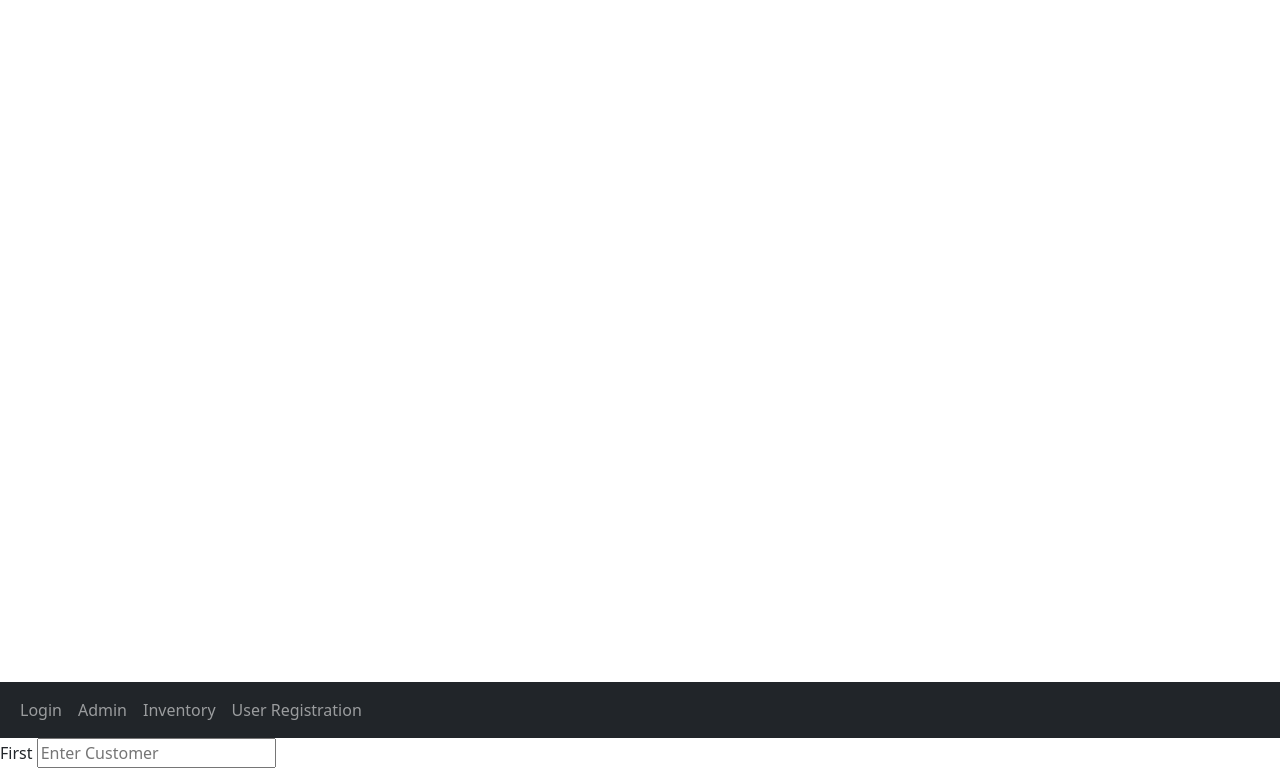
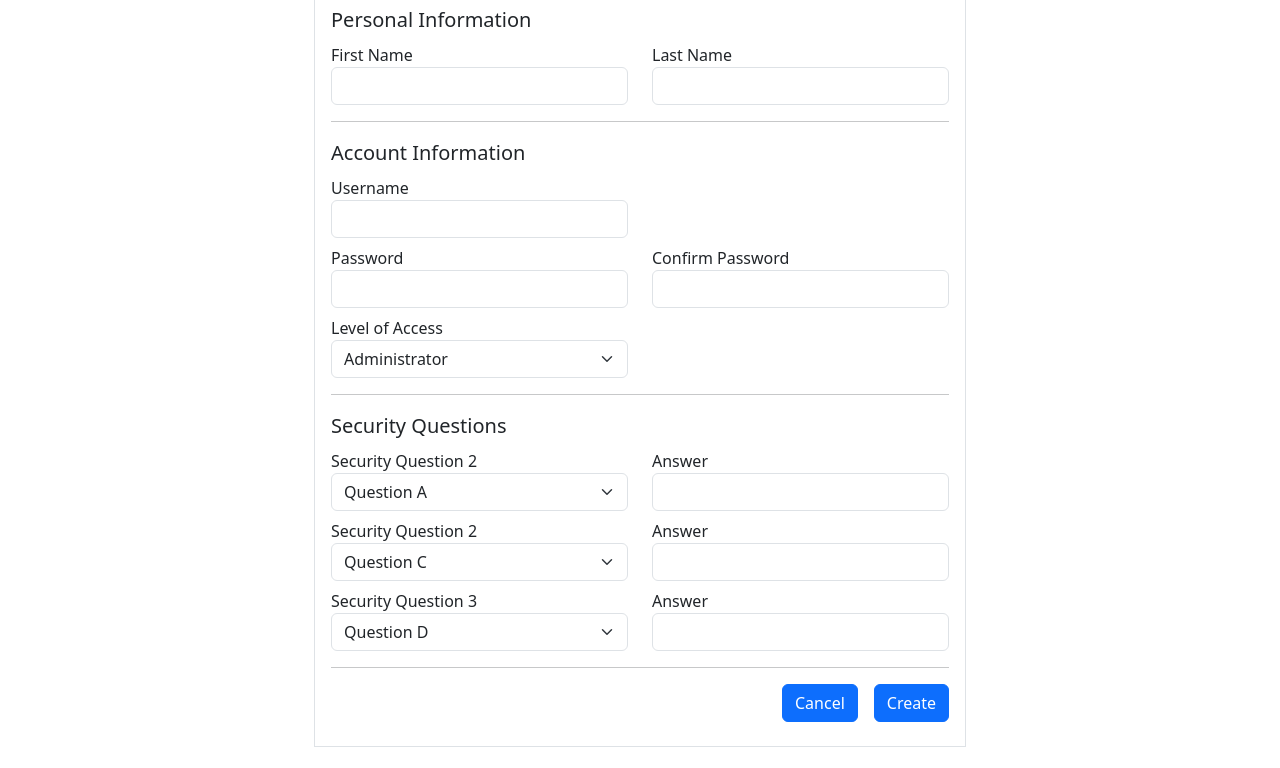
Before and after one commit to water-mizuu/static-interface, a plain HTML site: page user.html in a window 1280 px wide. Shown: the part 62-830 px from the top of the page. After the commit the page ends 809 px from the top, so only its background shows below. Drawn offline with nearby package versions, Linux system fonts and the light colour scheme.

Commit message:
Laid out html files to complete; Created initial user, product registration pages

```diff
--- /dev/null
+++ b/product.html
@@ -0,0 +1,142 @@
+<!DOCTYPE html>
+<html lang="en">
+    <head>
+        <meta charset="UTF-8" />
+        <meta name="viewport" content="width=device-width, initial-scale=1.0" />
+        <title>Product Registration</title>
+        <link
+            href="https://cdn.jsdelivr.net/npm/bootstrap@5.3.3/dist/css/bootstrap.min.css"
+            rel="stylesheet"
+            integrity="sha384-QWTKZyjpPEjISv5WaRU9OFeRpok6YctnYmDr5pNlyT2bRjXh0JMhjY6hW+ALEwIH"
+            crossorigin="anonymous"
+        />
+        <link
+            href="https://cdnjs.cloudflare.com/ajax/libs/font-awesome/6.0.0/css/all.min.css"
+            rel="stylesheet"
+        />
+    </head>
+    <body>
+        <div class="vh-100 d-flex flex-column">
+            <div class="row p-3 border-bottom">
+                <span class="fs-4">
+                    <i class="fa-solid fa-arrow-left me-3"></i>
+                    Create new Product
+                </span>
+            </div>
+            <div class="row row-cols-2 flex-grow-1">
+                <div class="col flex-grow-1 flex-fill">
+                    <div class="p-3">
+                        <div>
+                            <div class="row mb-2">
+                                <span class="fs-5">Product Information</span>
+                            </div>
+                            <div class="row row-cols-2 mb-2">
+                                <div class="col flex-column">
+                                    <label class="">Product Name*</label>
+                                    <input type="text" class="form-control" />
+                                </div>
+                                <div class="col flex-column">
+                                    <label class="">Category*</label>
+                                    <input type="text" class="form-control" />
+                                </div>
+                            </div>
+                            <div class="row p-2 flex-column">
+                                <label class="">Description</label>
+                                <textarea
+                                    class="form-control"
+                                    rows="2"
+                                ></textarea>
+                            </div>
+                            <div class="row row-cols-2 mb-2">
+                                <div class="col flex-column">
+                                    <label class=""
+                                        >Initial Quantity on Hand*</label
+                                    >
+                                    <input type="text" class="form-control" />
+                                </div>
+                                <div class="col flex-column">
+                                    <label class="">Purchased unit</label>
+                                    <input type="text" class="form-control" />
+                                </div>
+                            </div>
+                            <div class="row row-cols-2 mb-2">
+                                <div class="col flex-column">
+                                    <label class="">Critical Level</label>
+                                    <input type="text" class="form-control" />
+                                </div>
+                            </div>
+                            <hr />
+                            <div class="row mb-2">
+                                <span class="fs-5">Unit Information</span>
+                            </div>
+                            <div class="row row-cols-2 mb-2">
+                                <div class="col flex-column">
+                                    <label class="">Unit</label>
+                                    <input type="text" class="form-control" />
+                                </div>
+                                <div class="col flex-column">
+                                    <label class="">Main unit equivalent</label>
+                                    <input type="text" class="form-control" />
+                                </div>
+                            </div>
+                            <button
+                                type="button"
+                                class="btn btn-outline-success"
+                            >
+                                <i class="fa-solid fa-plus"></i>
+                                Add new unit conversion
+                            </button>
+                        </div>
+                    </div>
+                </div>
+                <div class="col d-flex flex-column border-start flex-grow-1">
+                    <div class="p-3 d-flex flex-column h-100 flex-grow-1">
+                        <div>
+                            <div class="row mb-2">
+                                <span class="fs-5">Sale Information</span>
+                            </div>
+                            <div class="row row-cols-2 mb-2">
+                                <div class="col-12 flex-column">
+                                    <label class="">Sale Cost / Rate</label>
+                                    <input type="text" class="form-control" />
+                                </div>
+                            </div>
+                        </div>
+                        <hr />
+                        <div class="flex-grow-1">
+                            <div class="row mb-2">
+                                <span class="fs-5">Purchase Information</span>
+                            </div>
+                            <div class="row row-cols-2 mb-2">
+                                <div class="col-12 flex-column">
+                                    <label class="">Restock Cost</label>
+                                    <input type="text" class="form-control" />
+                                </div>
+                            </div>
+                            <div class="row flex-grow-1 flex-fill"></div>
+                            <div
+                                class="row mb-2 justify-content-end flex-grow-1 flex-fill"
+                            >
+                                <div
+                                    class="d-flex justify-content-end flex-grow-1 flex-fill"
+                                >
+                                    <button class="btn btn-primary me-3">
+                                        Cancel
+                                    </button>
+                                    <button class="btn btn-primary">
+                                        Create
+                                    </button>
+                                </div>
+                            </div>
+                        </div>
+                    </div>
+                </div>
+            </div>
+        </div>
+        <script
+            src="https://cdn.jsdelivr.net/npm/bootstrap@5.3.3/dist/js/bootstrap.bundle.min.js"
+            integrity="sha384-YvpcrYf0tY3lHB60NNkmXc5s9fDVZLESaAA55NDzOxhy9GkcIdslK1eN7N6jIeHz"
+            crossorigin="anonymous"
+        ></script>
+    </body>
+</html>
--- a/user.html
+++ b/user.html
@@ -10,47 +10,118 @@
             integrity="sha384-QWTKZyjpPEjISv5WaRU9OFeRpok6YctnYmDr5pNlyT2bRjXh0JMhjY6hW+ALEwIH"
             crossorigin="anonymous"
         />
+        <link
+            href="https://cdnjs.cloudflare.com/ajax/libs/font-awesome/6.0.0/css/all.min.css"
+            rel="stylesheet"
+        />
     </head>
     <body>
         <div class="vh-100 d-flex flex-column">
-            <nav class="navbar bg-light border-bottom">
-                <div class="container-fluid">
-                    <span class="navbar-brand"> Create Invoice</span>
-                </div>
-            </nav>
-            <nav
-                class="navbar navbar-expand-lg fixed-bottom navbar-dark bg-dark"
+            <div
+                class="row row-cols-5 justify-content-md-center align-items-center"
             >
-                <div class="container-fluid">
-                    <ul class="navbar-nav me-auto mb-2 mb-lg-0">
-                        <li class="nav-item">
-                            <a class="nav-link" href="/login.html">Login</a>
-                        </li>
-                        <li class="nav-item">
-                            <a class="nav-link" href="/admin.html">Admin</a>
-                        </li>
-                        <li class="nav-item">
-                            <a class="nav-link" href="#">Inventory</a>
-                        </li>
-                        <li class="nav-item">
-                            <a class="nav-link" href="#">User Registration</a>
-                        </li>
-                    </ul>
-                </div>
-            </nav>
-        </div>
-        <div class="">
-            <form>
-                <div class="row">
-                    <div class="row-cols-3">
+                <div class="col-6 p-3 border">
+                    <div class="row mb-2">
+                        <span class="fs-3">
+                            <i class="fa-solid fa-arrow-left me-3"></i>
+                            Add new User</span
+                        >
+                    </div>
+                    <div class="row mb-2">
+                        <span class="fs-5">Personal Information</span>
+                    </div>
+                    <div class="row row-cols-2 mb-2">
                         <div class="col flex-column">
-                            <label for="">First</label>
-                            <input type="text" placeholder="Enter Customer" />
+                            <label class="">First Name</label>
+                            <input type="text" class="form-control" />
                         </div>
-                        <div class="col flex-column"></div>
+                        <div class="col flex-column">
+                            <label class="">Last Name</label>
+                            <input type="text" class="form-control" />
+                        </div>
+                    </div>
+                    <hr />
+                    <div class="row mb-2">
+                        <span class="fs-5">Account Information</span>
+                    </div>
+                    <div class="row row-cols-2 mb-2">
+                        <div class="col flex-column">
+                            <label class="">Username</label>
+                            <input type="text" class="form-control" />
+                        </div>
+                    </div>
+                    <div class="row row-cols-2 mb-2">
+                        <div class="col flex-column">
+                            <label class="">Password</label>
+                            <input type="password" class="form-control" />
+                        </div>
+                        <div class="col flex-column">
+                            <label class="">Confirm Password</label>
+                            <input type="password" class="form-control" />
+                        </div>
+                    </div>
+                    <div class="row row-cols-2 mb-2">
+                        <div class="col flex-column">
+                            <label class="">Level of Access</label>
+                            <select class="form-select">
+                                <option selected>Administrator</option>
+                                <option value="1">Staff</option>
+                            </select>
+                        </div>
+                    </div>
+                    <hr />
+                    <div>
+                        <div class="row mb-2">
+                            <span class="fs-5">Security Questions</span>
+                        </div>
+                        <div class="row row-cols-2 mb-2">
+                            <div class="col flex-column">
+                                <label class="">Security Question 2</label>
+                                <select class="form-select">
+                                    <option selected>Question A</option>
+                                </select>
+                            </div>
+                            <div class="col flex-column">
+                                <label class="">Answer</label>
+                                <input type="text" class="form-control" />
+                            </div>
+                        </div>
+                        <div class="row row-cols-2 mb-2">
+                            <div class="col flex-column">
+                                <label class="">Security Question 2</label>
+                                <select class="form-select">
+                                    <option selected>Question C</option>
+                                </select>
+                            </div>
+                            <div class="col flex-column">
+                                <label class="">Answer</label>
+                                <input type="text" class="form-control" />
+                            </div>
+                        </div>
+                        <div class="row row-cols-2 mb-2">
+                            <div class="col flex-column">
+                                <label class="">Security Question 3</label>
+                                <select class="form-select">
+                                    <option selected>Question D</option>
+                                </select>
+                            </div>
+                            <div class="col flex-column">
+                                <label class="">Answer</label>
+                                <input type="text" class="form-control" />
+                            </div>
+                        </div>
+                        <hr />
+                        <div class="row mb-2 justify-content-end">
+                            <div class="d-flex justify-content-end">
+                                <button class="btn btn-primary me-3">
+                                    Cancel
+                                </button>
+                                <button class="btn btn-primary">Create</button>
+                            </div>
+                        </div>
                     </div>
                 </div>
-            </form>
+            </div>
         </div>
         <script
             src="https://cdn.jsdelivr.net/npm/bootstrap@5.3.3/dist/js/bootstrap.bundle.min.js"
```
Also changed, not shown: edit_invoice.html (added), edit_order.html (added), inventory.html (added), inventoryreport.html (added), invoice.html (added), order.html (added), reports.html (added), salesreport.html (added).
